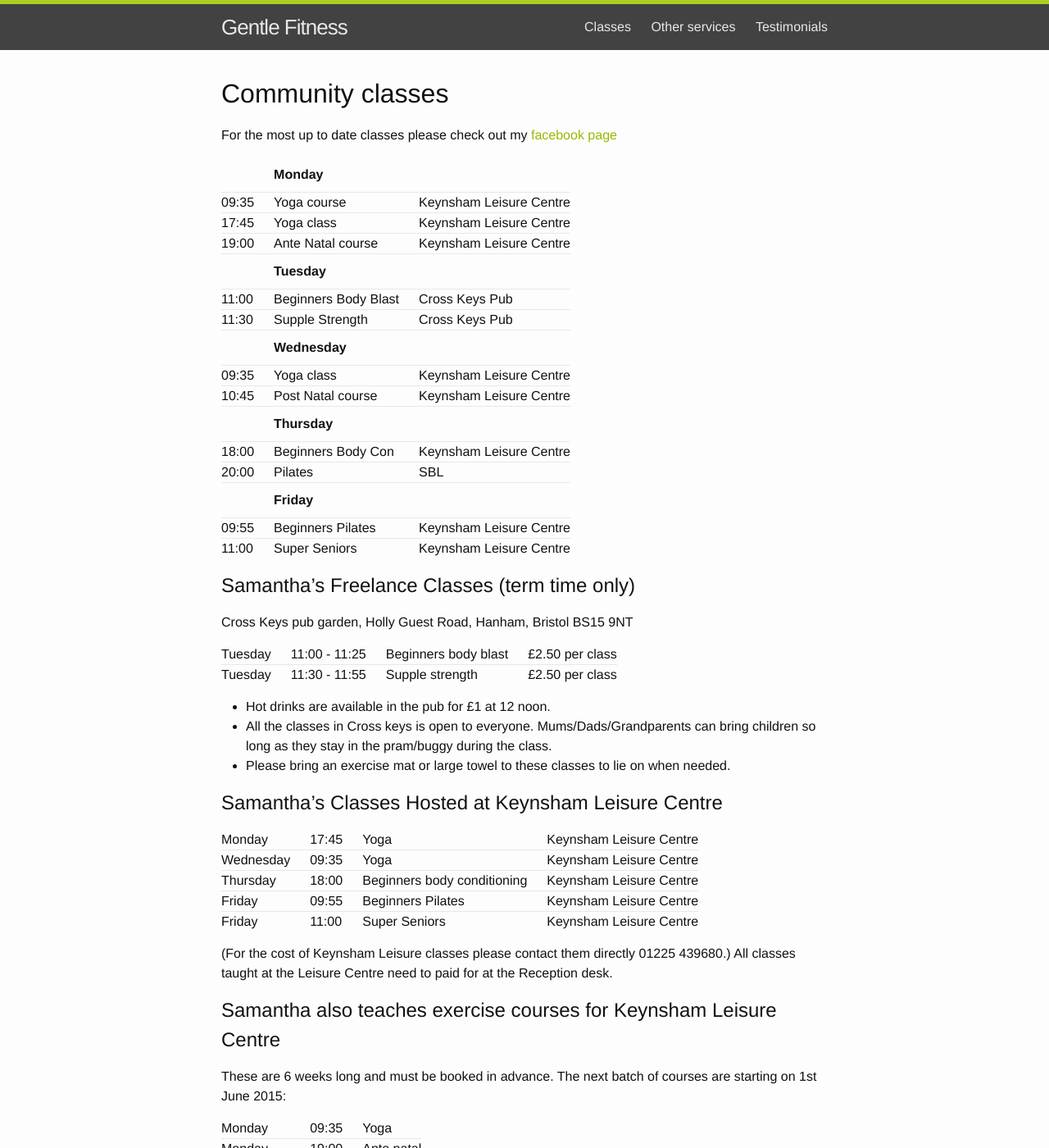
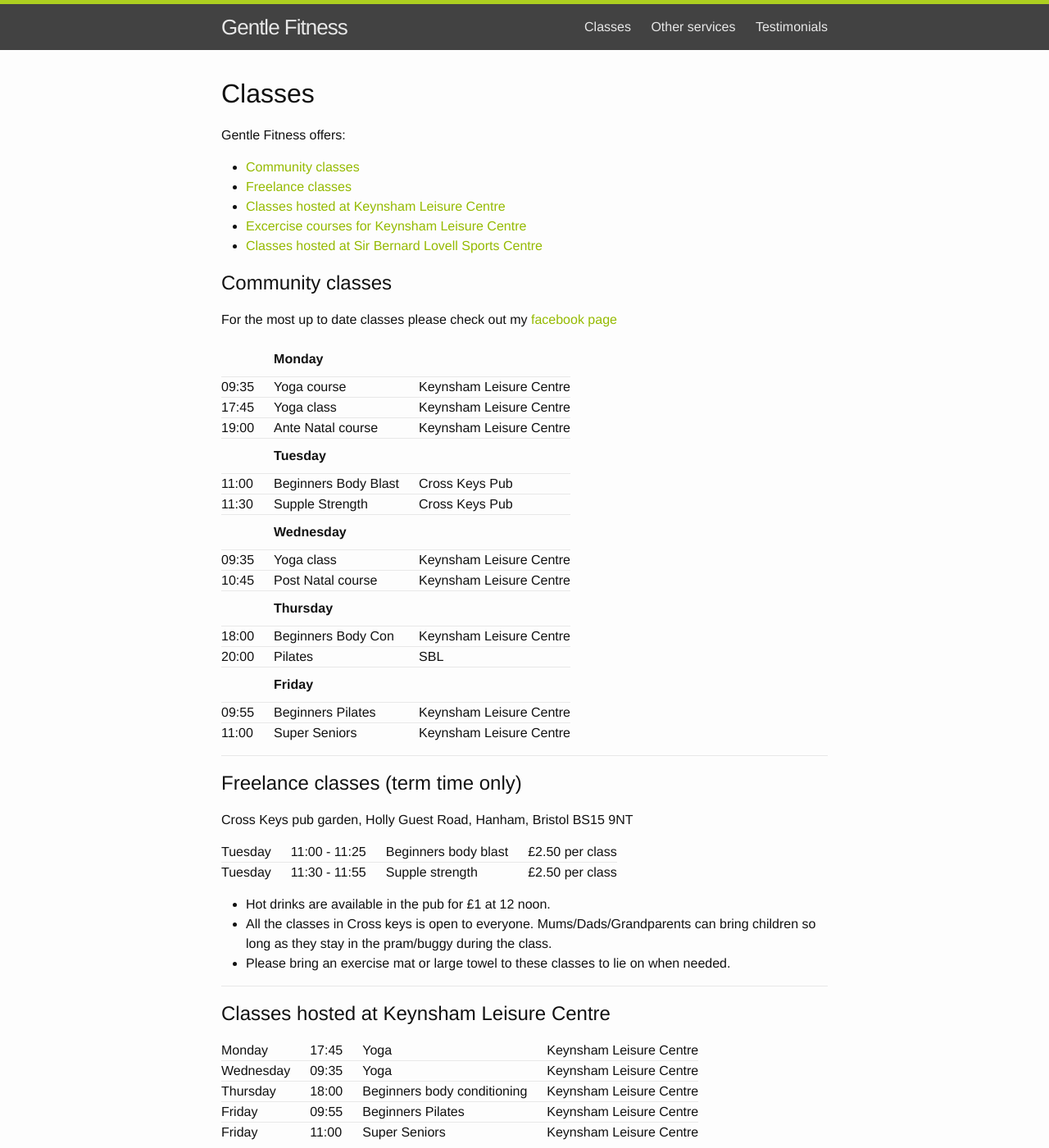
Before and after one commit to gentlefitness-www/gentlefitness-www, a Jekyll site: the page built from classes.md, in a window 1280 px wide and 1400 px high. Shown: the whole window at 82% size. Built offline with Jekyll 4.4.1, drawn with Linux system fonts in a browser that asks for light colours; some of the changed text lies outside the part shown.

Commit message:
Tidied classes page and added subnav

```diff
--- a/_sass/_base.scss
+++ b/_sass/_base.scss
@@ -124,6 +124,13 @@ td {
     }
 }
 
+hr {
+    margin-bottom: $spacing-unit-half;
+    border: none;
+    height: 1px;
+    background-color: $grey-color-light;
+}
+
 .wrapper {
     max-width: -webkit-calc(#{$content-width} - (#{$spacing-unit} * 2));
     max-width:         calc(#{$content-width} - (#{$spacing-unit} * 2));
--- a/classes.md
+++ b/classes.md
@@ -4,7 +4,17 @@ title: Classes
 permalink: /classes.html
 ---
 
-# Community classes
+# Classes
+
+Gentle Fitness offers:
+
+- [Community classes](#community-classes)
+- [Freelance classes](#freelance-classes-term-time-only)
+- [Classes hosted at Keynsham Leisure Centre](#classes-hosted-at-keynsham-leisure-centre)
+- [Excercise courses for Keynsham Leisure Centre](#exercise-courses-for-keynsham-leisure-centre)
+- [Classes hosted at Sir Bernard Lovell Sports Centre](#classes-hosted-at-sir-bernard-lovell-sports-centre)
+
+## Community classes
 
 For the most up to date classes please check out my
 [facebook page]({{ site.facebook_url }})
@@ -26,7 +36,9 @@ For the most up to date classes please check out my
 |09:55|Beginners Pilates   |Keynsham Leisure Centre|
 |11:00|Super Seniors       |Keynsham Leisure Centre|
 
-## Samantha’s Freelance Classes (term time only)
+-------------------------------------------------------------------------------
+
+## Freelance classes (term time only)
 
 Cross Keys pub garden, Holly Guest Road, Hanham, Bristol BS15 9NT
 
@@ -39,7 +51,9 @@ Mums/Dads/Grandparents can bring children so long
 as they stay in the pram/buggy during the class.
 - Please bring an exercise mat or large towel to these classes to lie on when needed.
 
-## Samantha’s Classes Hosted at Keynsham Leisure Centre
+-------------------------------------------------------------------------------
+
+## Classes hosted at Keynsham Leisure Centre
 
 |Monday   |17:45|Yoga                       |Keynsham Leisure Centre|
 |Wednesday|09:35|Yoga                       |Keynsham Leisure Centre|
@@ -47,10 +61,12 @@ as they stay in the pram/buggy during the class.
 |Friday   |09:55|Beginners Pilates          |Keynsham Leisure Centre|
 |Friday   |11:00|Super Seniors              |Keynsham Leisure Centre|
 
-(For the cost of Keynsham Leisure classes please contact them directly 01225 439680.)
+For the cost of Keynsham Leisure classes please contact them directly 01225 439680.
 All classes taught at the Leisure Centre need to paid for at the Reception desk.
 
-## Samantha also teaches exercise courses for Keynsham Leisure Centre
+-------------------------------------------------------------------------------
+
+## Exercise courses for Keynsham Leisure Centre
 
 These are 6 weeks long and must be booked in advance.
 The next batch of courses are starting on 1st June 2015:
@@ -59,9 +75,11 @@ The next batch of courses are starting on 1st June 2015:
 |Monday   |19:00|Ante natal|
 |Wednesday|10:45|Post natal|
 
-## Samantha’s Classes Hosted at Sir Bernard Lovell Sports Centre
+-------------------------------------------------------------------------------
+
+## Classes hosted at Sir Bernard Lovell Sports Centre
 
 |Thursday|20:00|Pilates|SBL Sports Centre|
 
-(For the cost of SBL Sports Centre classes please contact them directly on 01454 868158.)
+For the cost of SBL Sports Centre classes please contact them directly on 01454 868158.
 All classes taught at the Leisure Centre need to paid for at the Reception desk.
```
